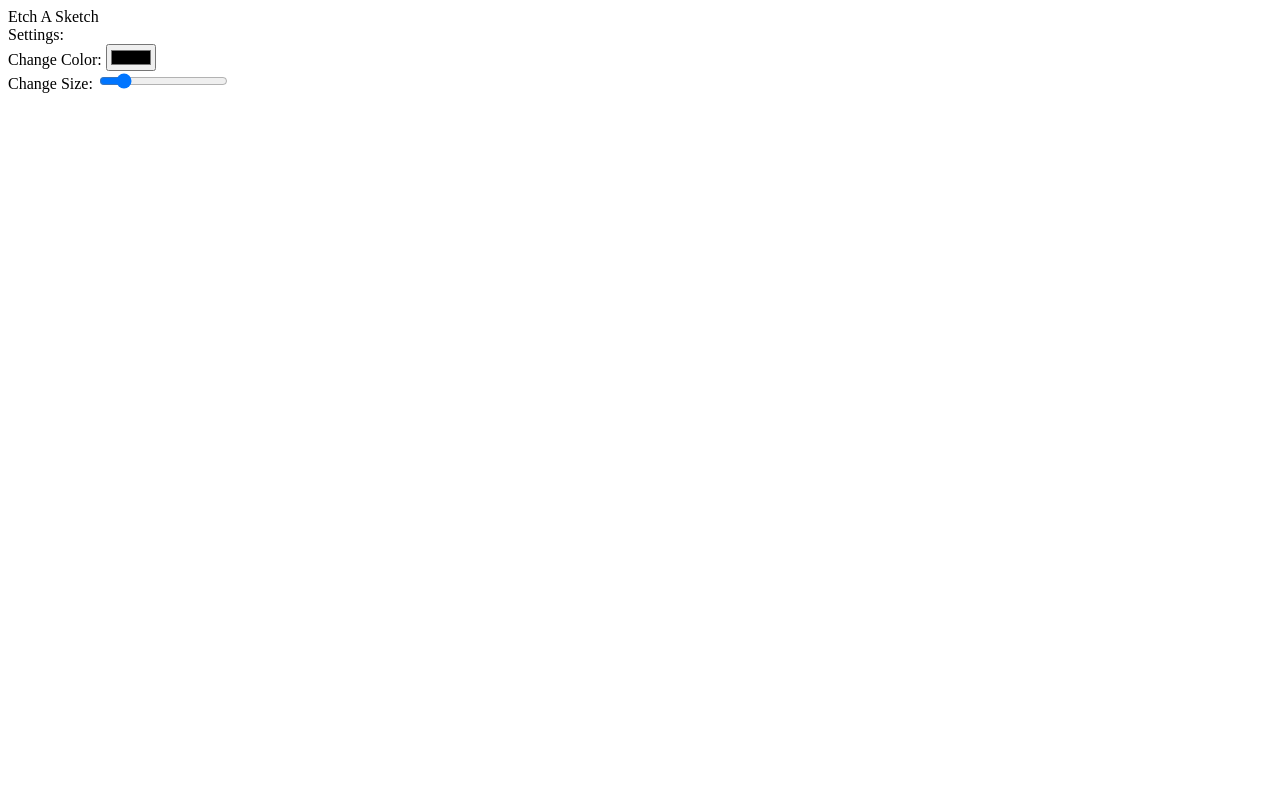
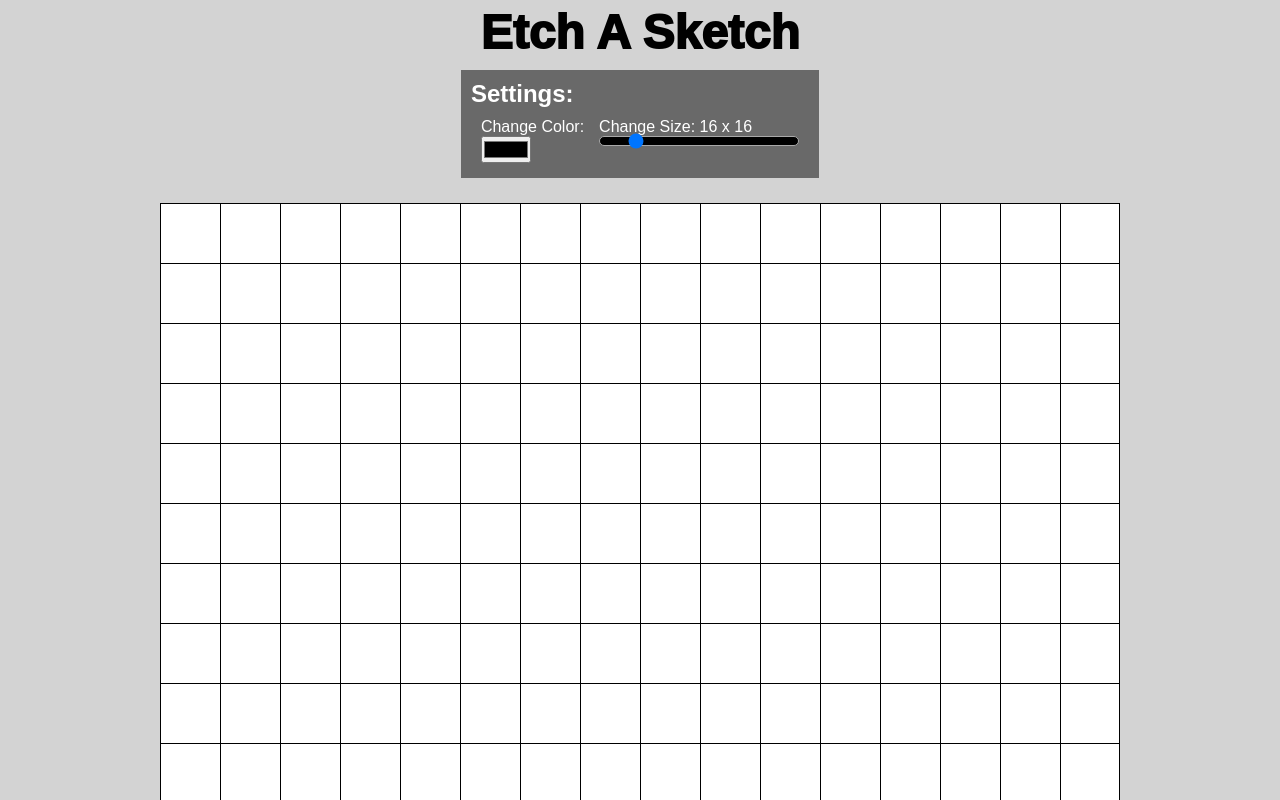
Before and after one commit to Noisey96/odin-etch-a-sketch, a plain HTML site: page index.html in a window 1280 px wide. Shown: the top 800 px of the page. Drawn offline with Linux system fonts and the light colour scheme; the site is published under a folder, as on GitHub Pages, so addresses that start at the root find nothing.

Commit message:
Update relative links in HTML

```diff
--- a/index.html
+++ b/index.html
@@ -5,8 +5,8 @@
 		<meta http-equiv="X-UA-Compatible" content="IE=edge" />
 		<meta name="viewport" content="width=device-width, initial-scale=1.0" />
 		<title>Etch A Sketch</title>
-		<link rel="stylesheet" href="/styles.css" />
-		<script src="/script.js" defer></script>
+		<link rel="stylesheet" href="./styles.css" />
+		<script src="./script.js" defer></script>
 	</head>
 	<body>
 		<span id="title">Etch A Sketch</span>
```
